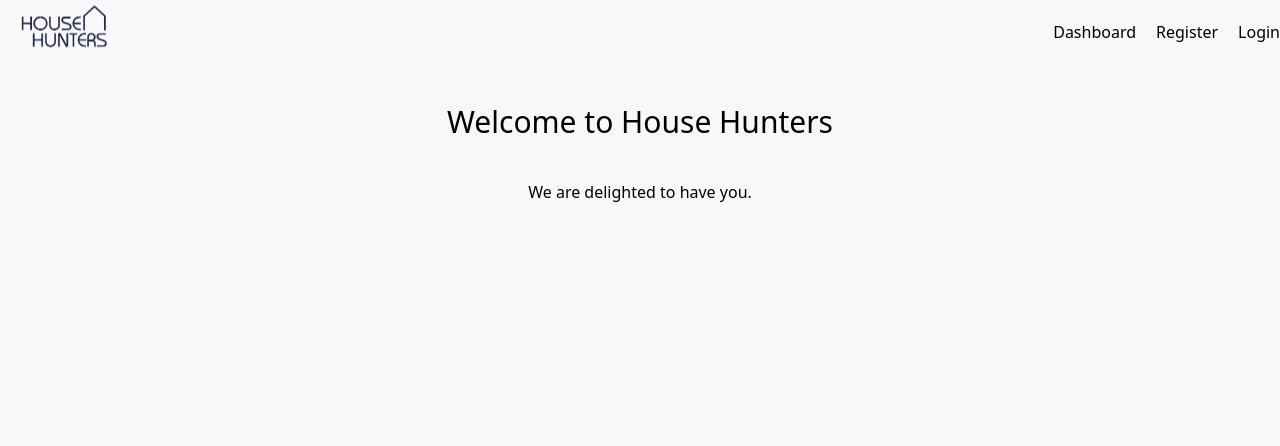
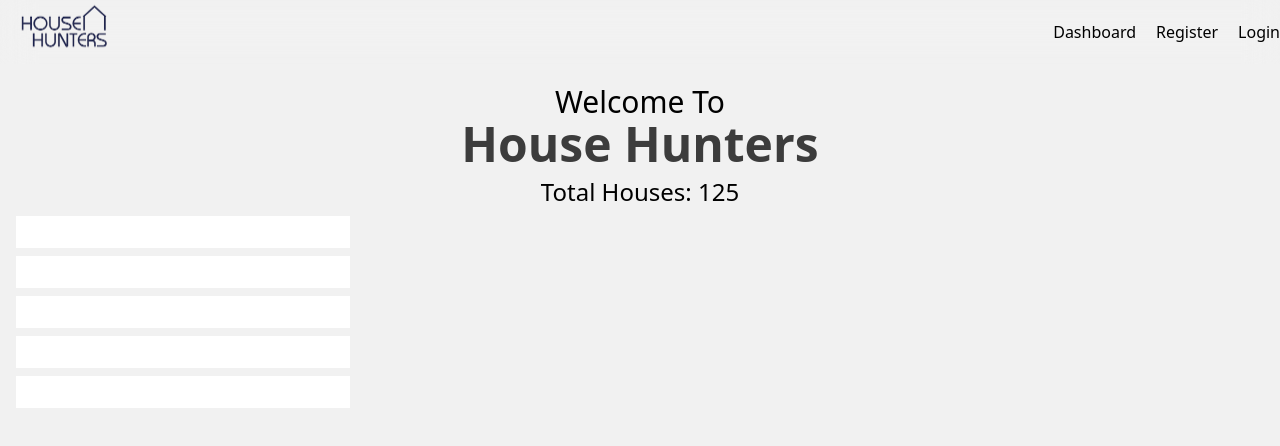
Before and after one commit to SanyFaysal/house-hunters, a React (Vite) app: page / in a window 1280 px wide. Shown: the top 446 px of the page. Built offline with nearby package versions, Linux system fonts and the light colour scheme.

Commit message:
[DONE]: Home page banner

```diff
--- /dev/null
+++ b/src/components/homeComponent/Banner.jsx
@@ -0,0 +1,17 @@
+const Banner = () => {
+  const elem = [];
+  for (let index = 0; index < 245; index++) {
+    elem.push(index);
+  }
+  return (
+    <div className="text-center   mx-12">
+      <h3 className="text-3xl  my-5 ">Welcome To</h3>
+      <h1 className="text-5xl  font-bold opacity-75 mt-[-20px] ">
+        House Hunters
+      </h1>
+      <p className="text-2xl mt-2">Total Houses: 125</p>
+    </div>
+  );
+};
+
+export default Banner;
--- a/src/index.css
+++ b/src/index.css
@@ -4,5 +4,5 @@
 @tailwind utilities;
 
 body{
-  background-color: rgb(248, 248, 248);
+  background-color: rgb(241, 241, 241);
 }
--- a/src/pages/Home.jsx
+++ b/src/pages/Home.jsx
@@ -1,14 +1,24 @@
-
+import Banner from '../components/homeComponent/Banner';
 
 const Home = () => {
-    return (
-        <div>
-            <div>
-                <h1 className="text-3xl text-center my-10">Welcome to House Hunters</h1>
-                <p className="text-center">We are delighted to have you.</p>
-            </div>
+  return (
+    <div>
+      <Banner />
+
+      <div className="grid grid-cols-7 ">
+        <div className="px-4 col-span-2">
+          <input type="text" className="px-2 py-1 my-2 block w-full" />
+          <input type="text" className="px-2 py-1 my-2 block w-full" />
+          <input type="text" className="px-2 py-1 my-2 block w-full" />
+          <input type="text" className="px-2 py-1 my-2 block w-full" />
+          <input type="text" className="px-2 py-1 my-2 block w-full" />
         </div>
-    );
+        <div className="col-span-5">
+          <div className=" grid grid-cols-4 gap-2"></div>
+        </div>
+      </div>
+    </div>
+  );
 };
 
 export default Home;
```
